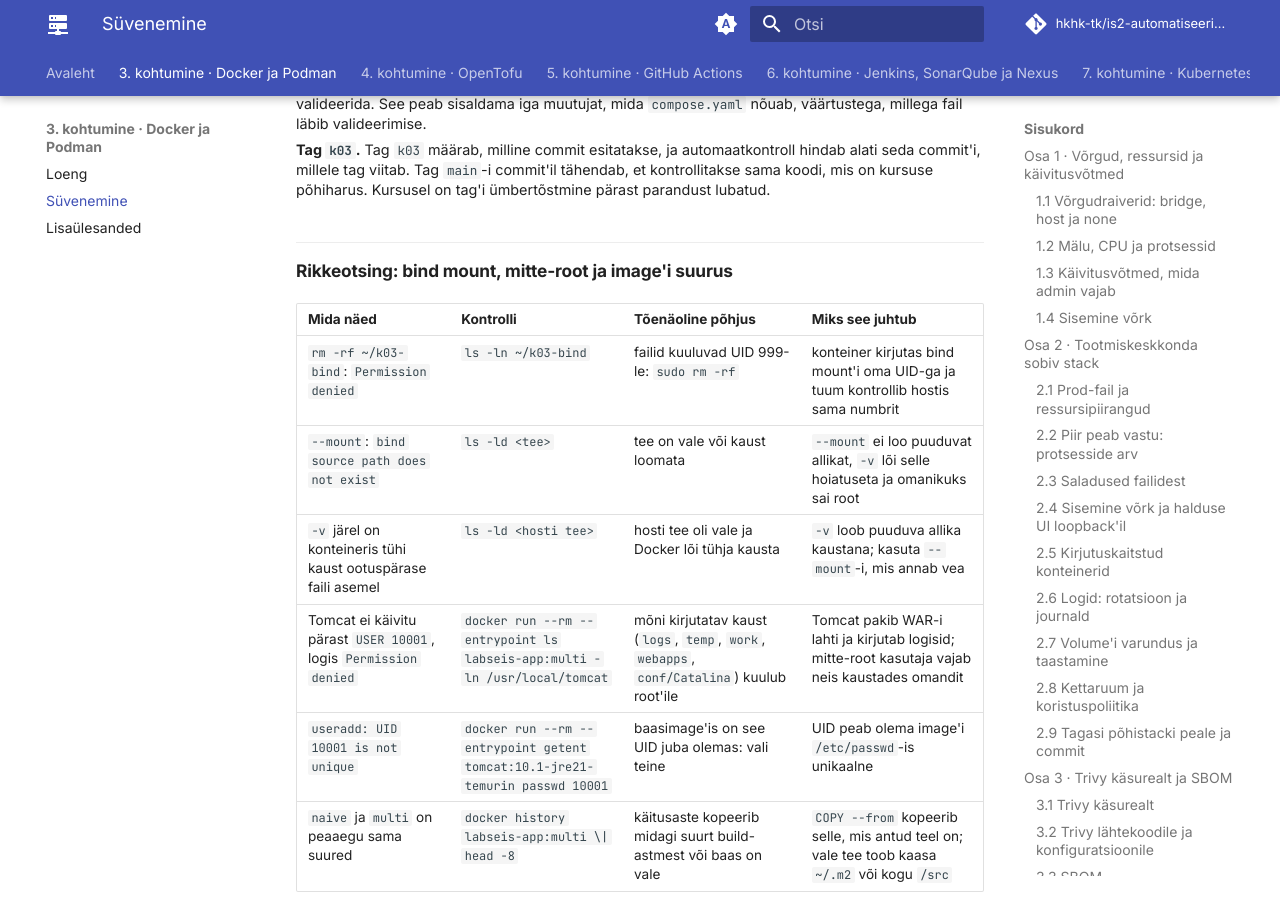
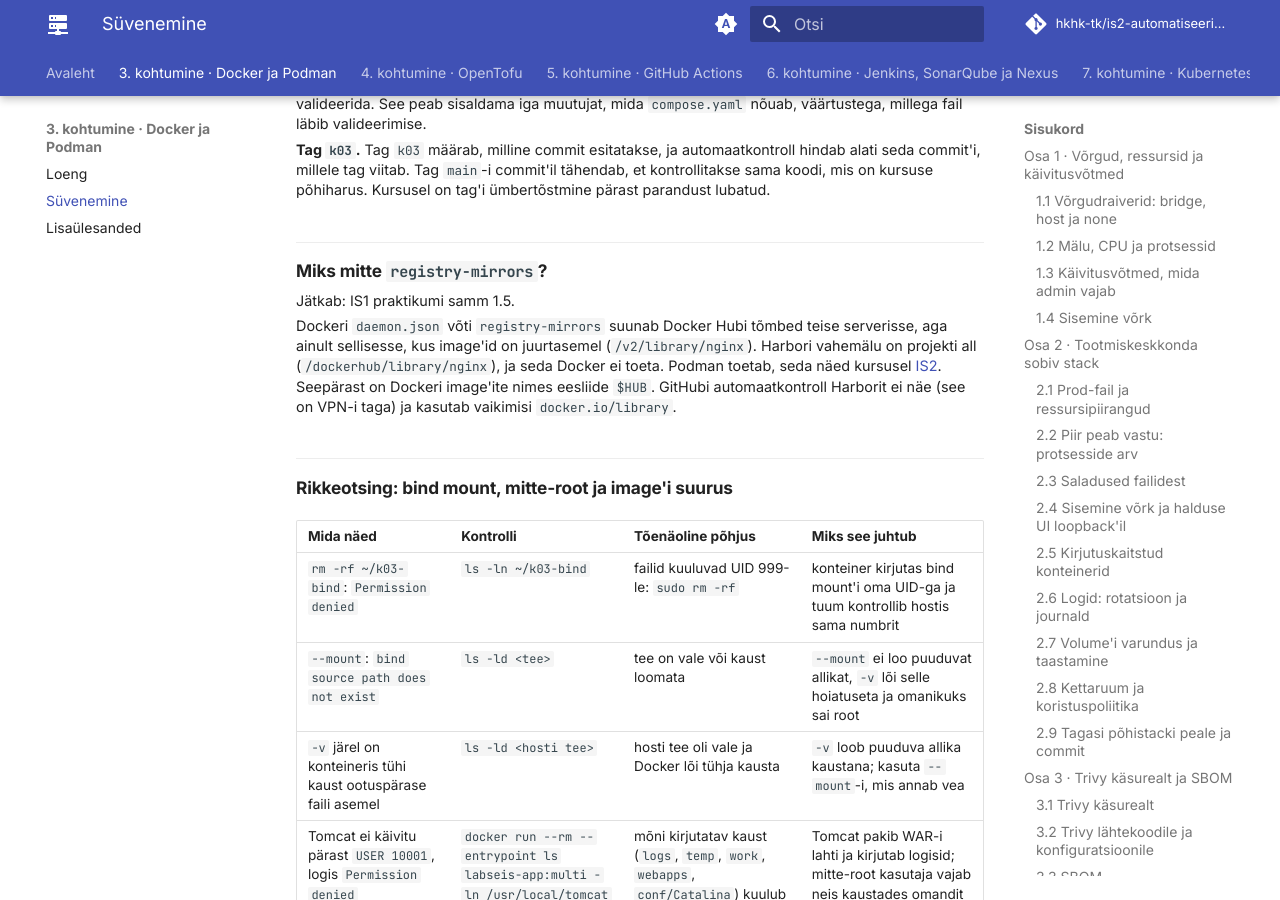
Before and after one commit to hkhk-tk/is2-automatiseerimine, an MkDocs documentation site: the page built from docs/k03/syvenemine.md, in a window 1280 px wide and 900 px high, scrolled down 35466 px. Built offline with MkDocs 1.6.1 and Material for MkDocs 9.7.7, drawn with Linux system fonts in a browser that asks for light colours; comment, search, counter and statistics services are not loaded.

Commit message:
K3 süvenemine: miks mitte registry-mirrors (IS1 sammust 1.5)

```diff
--- a/docs/k03/syvenemine.md
+++ b/docs/k03/syvenemine.md
@@ -2281,6 +2281,12 @@ Jätkab: IS1 praktikumi osa 6.
 **`.env.example`.** `.env.example` kirjeldab nõutavaid keskkonnamuutujaid ja võimaldab konfiguratsiooni valideerida. See peab sisaldama iga muutujat, mida `compose.yaml` nõuab, väärtustega, millega fail läbib valideerimise.
 
 **Tag `k03`.** Tag `k03` määrab, milline commit esitatakse, ja automaatkontroll hindab alati seda commit'i, millele tag viitab. Tag `main`-i commit'il tähendab, et kontrollitakse sama koodi, mis on kursuse põhiharus. Kursusel on tag'i ümbertõstmine pärast parandust lubatud.
+
+### Miks mitte `registry-mirrors`?
+
+Jätkab: IS1 praktikumi samm 1.5.
+
+Dockeri `daemon.json` võti `registry-mirrors` suunab Docker Hubi tõmbed teise serverisse, aga ainult sellisesse, kus image'id on juurtasemel (`/v2/library/nginx`). Harbori vahemälu on projekti all (`/dockerhub/library/nginx`), ja seda Docker ei toeta. Podman toetab, seda näed kursusel [IS2](https://hkhk-tk.github.io/is2-automatiseerimine/k03/syvenemine/#osa-4-sama-teenus-podmaniga). Seepärast on Dockeri image'ite nimes eesliide `$HUB`. GitHubi automaatkontroll Harborit ei näe (see on VPN-i taga) ja kasutab vaikimisi `docker.io/library`.
 
 ### Rikkeotsing: bind mount, mitte-root ja image'i suurus
 
```
